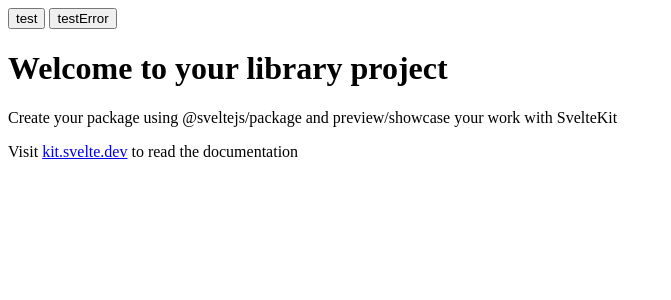
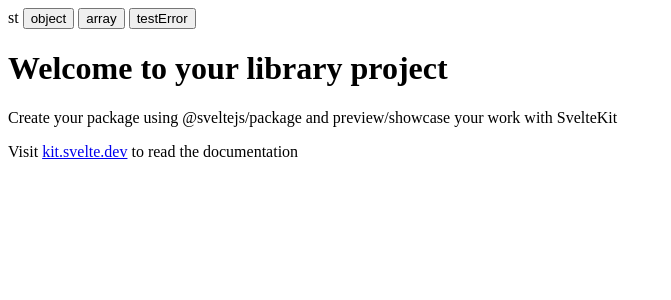
Before and after one commit to beynar/svelte-rpc, a SvelteKit app: page / in a window 1280 px wide. Shown: the top 300 px of the page, without its empty margins (0-671 px from the left). Built offline with nearby package versions, Linux system fonts and the light colour scheme; no server answers.

Commit message:
fix: :bug: simplify isObject to better handle svelte 5 $state

```diff
--- a/src/hooks.server.ts
+++ b/src/hooks.server.ts
@@ -1,7 +1,7 @@
 import { createRPCHandle, procedure, stream } from '$lib/server.js';
 import type { Router } from '$lib/types.js';
 import { sequence } from '@sveltejs/kit/hooks';
-import { date, object, string } from 'valibot';
+import { date, object, string, array } from 'valibot';
 import OpenAI from 'openai';
 import { PRIVATE_OPEN_API_KEY } from '$env/static/private';
 import { z } from 'zod';
@@ -69,8 +69,13 @@ const router = {
 			.handle(async () => {
 				return { result: undefined };
 			}),
-		test2: procedure()
+		object: procedure()
 			.input(object({ test: string(), image: date() }))
+			.handle(async () => {
+				return { data: true };
+			}),
+		array: procedure()
+			.input(array(object({ test: string(), image: date() })))
 			.handle(async () => {
 				return { data: true };
 			})
--- a/src/lib/server.ts
+++ b/src/lib/server.ts
@@ -205,6 +205,7 @@ export class Handler<
 					);
 				}
 			} else if (isVali(this.#schema)) {
+				console.log(formDataToObject(data));
 				const { output, issues } = this.#schema._parse(formDataToObject(data));
 				if (issues) {
 					error(
--- a/src/lib/utils.ts
+++ b/src/lib/utils.ts
@@ -1,14 +1,10 @@
 /* eslint-disable @typescript-eslint/no-explicit-any */
-const isSvelteState = (value: unknown) =>
-	Object.getOwnPropertySymbols(value).some((s) => s.toString() === 'Symbol($state)');
 const isObject = (value: unknown) =>
 	value &&
 	typeof value === 'object' &&
-	value.constructor === Object &&
 	!Array.isArray(value) &&
 	typeof value !== 'function' &&
 	!(value instanceof Date);
-
 const isArray = (value: unknown): value is Array<unknown> => Array.isArray(value);
 const isBlob = (value: unknown): value is Blob => value instanceof Blob;
 const isFile = (value: unknown): value is File => value instanceof File;
@@ -38,10 +34,6 @@ const TYPES_MAP = new Map<string, string>(
 const REVERSE_TYPES_MAP = new Map<string, string>([...TYPES_MAP].map(([a, b]) => [b, a]));
 
 const processFormData = (value: any, formData: FormData, parent?: string) => {
-	if (isSvelteState(value)) {
-		value = Object.assign({}, value);
-	}
-
 	const processedKey = parent || '';
 	const type = isDate(value)
 		? 'date'
@@ -64,12 +56,15 @@ const processFormData = (value: any, formData: FormData, parent?: string) => {
 										: isNumber(value)
 											? 'number'
 											: undefined;
+
+	console.log({ type });
 	if (type) {
 		const typeIndex = TYPES_MAP.get(type);
 		if (type === 'string' || type === 'number' || type === 'boolean') {
 			formData.append(`${typeIndex}:${processedKey}`, String(value));
 		} else if (type === 'object') {
 			const entries = Object.entries(value);
+			console.log({ entries });
 			if (entries.length === 0) {
 				formData.append(`${typeIndex}:${processedKey}`, '{}');
 			} else {
@@ -95,13 +90,11 @@ const processFormData = (value: any, formData: FormData, parent?: string) => {
 	}
 };
 
-export const objectToFormData = (payload: object, formData: FormData = new FormData()) => {
-	if (payload === undefined) return formData;
-
-	processFormData(
-		!isObject(payload) && !isSvelteState(payload) ? { '######ROOT######': payload } : payload,
-		formData
-	);
+export const objectToFormData = (data: unknown, formData: FormData = new FormData()) => {
+	// const isSvelte5State = isSvelteState(data);
+	// console.log({ isSvelte5State }, isArray(data[stateSymbol(data)].t), data[stateSymbol(data)].t);
+	if (data === undefined) return formData;
+	processFormData(!isObject(data) ? { '######ROOT######': data } : data, formData);
 	return formData;
 };
 
--- a/src/routes/+page.svelte
+++ b/src/routes/+page.svelte
@@ -5,11 +5,17 @@
 		image: new Date(),
 		test: 'st'
 	});
+	let array = $state([
+		{
+			image: new Date(),
+			test: 'st'
+		}
+	]);
 	const test = async () => {
 		type ReturnType = InferRPCReturnType<'route'>;
 		type Payload = InferRPCInput<'test.test2'>;
 
-		const res = await api.test.test(st).then((res) => {
+		const res = await api.test.test2(object).then((res) => {
 			console.log(res);
 			return res;
 		});
@@ -25,7 +31,23 @@
 	};
 </script>
 
-<button on:click={test}> test </button>
+{object.test}
+<button
+	on:click={async () => {
+		const res = await api.test.object(object);
+		console.log(res);
+	}}
+>
+	object
+</button>
+<button
+	on:click={async () => {
+		const res = await api.test.array(array);
+		console.log(res);
+	}}
+>
+	array
+</button>
 <button on:click={testError}> testError </button>
 <h1>Welcome to your library project</h1>
 <p>Create your package using @sveltejs/package and preview/showcase your work with SvelteKit</p>
```
